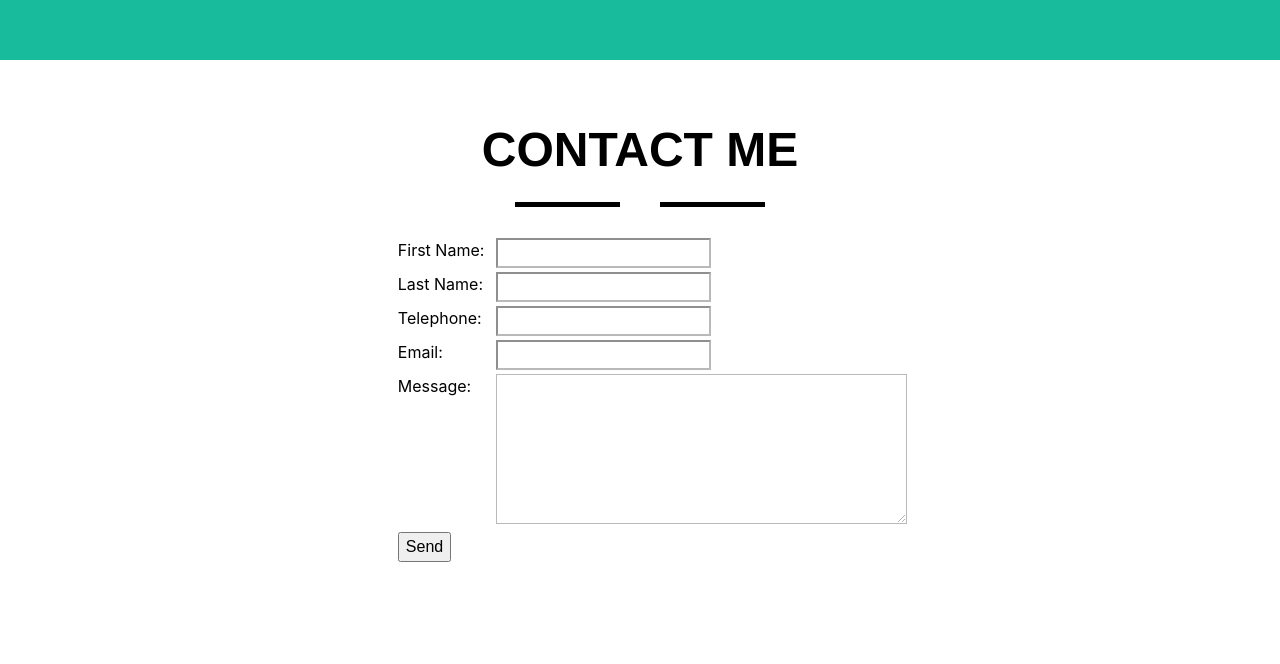
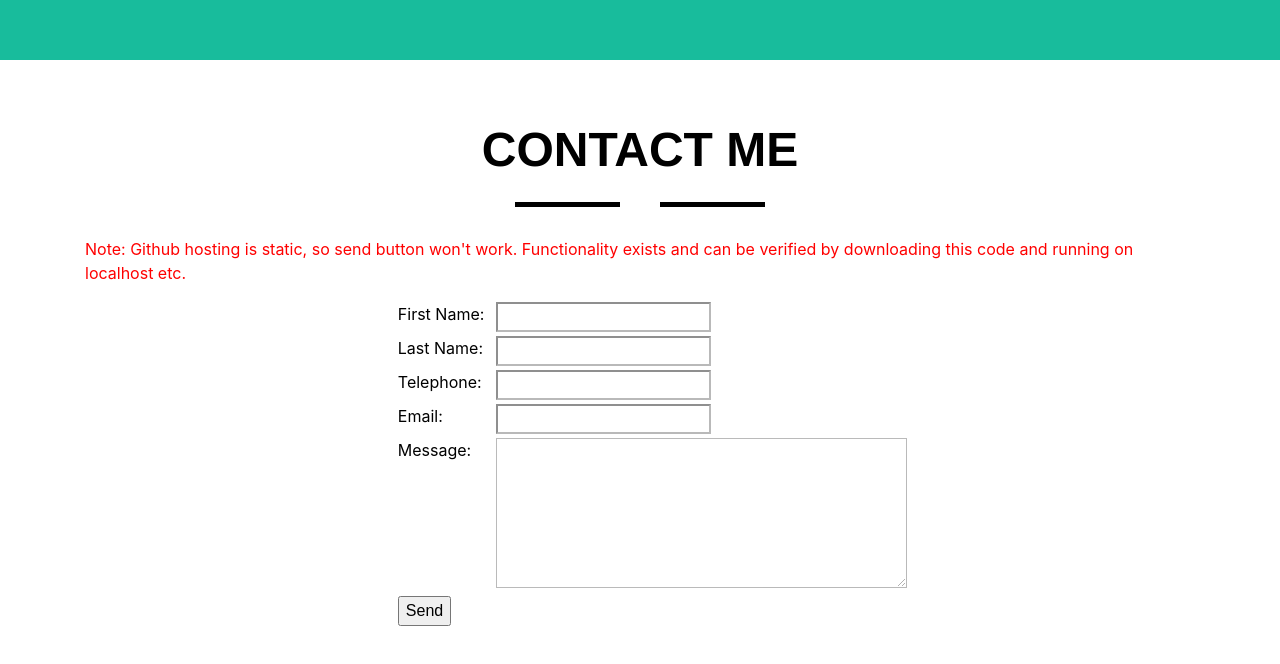
Before and after one commit to garisian/garisian.github.io, a plain HTML site: page index.html in a window 1280 px wide. Shown: the part 2340-3004 px from the top of the page. Drawn offline with nearby package versions, Linux system fonts and the light colour scheme.

Commit message:
github hosting is static. wrote message explaining why send button doens't work

```diff
--- a/index.html
+++ b/index.html
@@ -209,6 +209,7 @@
                         <tr>
                             <td valign="top" colspan="2"><input type="button" value="Send" id="submit" /><div id="success" style="color:red;"></div></td>
                         </tr>
+                        <p style="color:red;">Note: Github hosting is static, so send button won't work. Functionality exists and can be verified by downloading this code and running on localhost etc. </p>
                     </table>
                 </form>
             <div>
```
